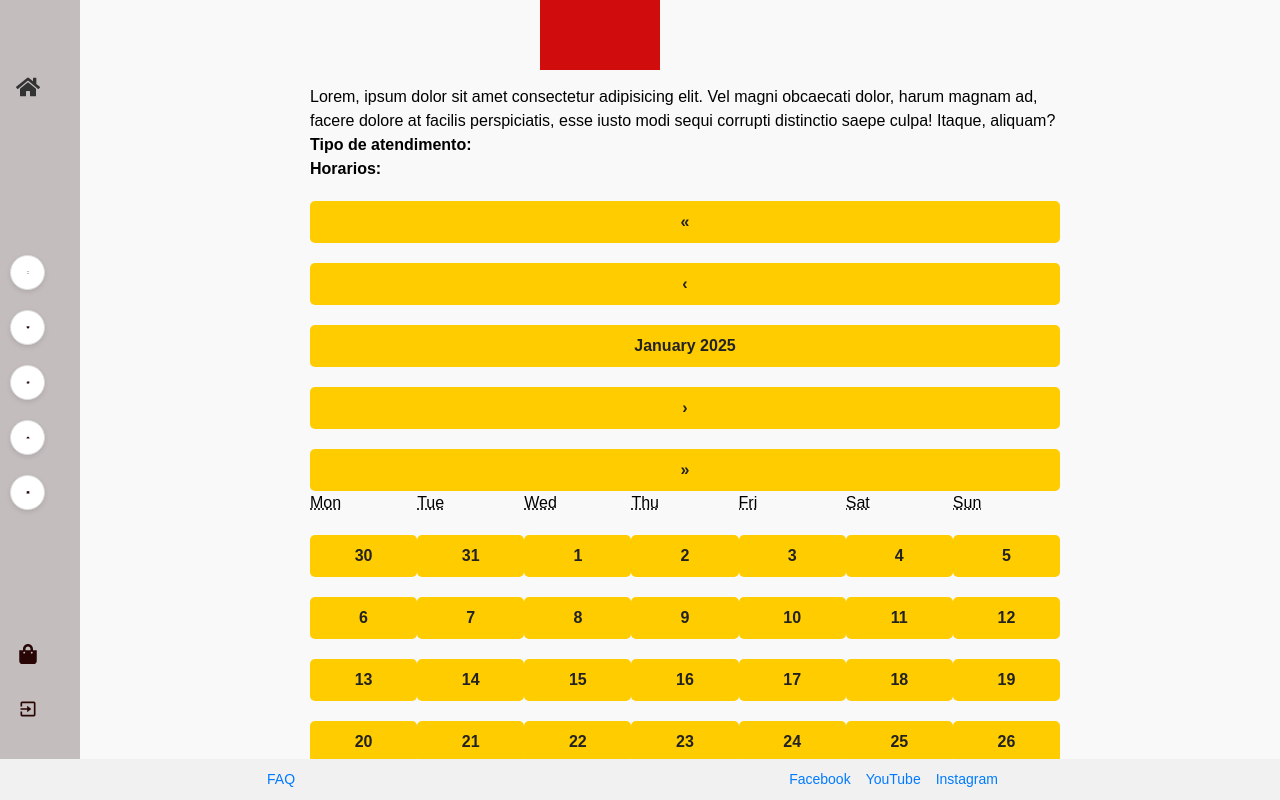
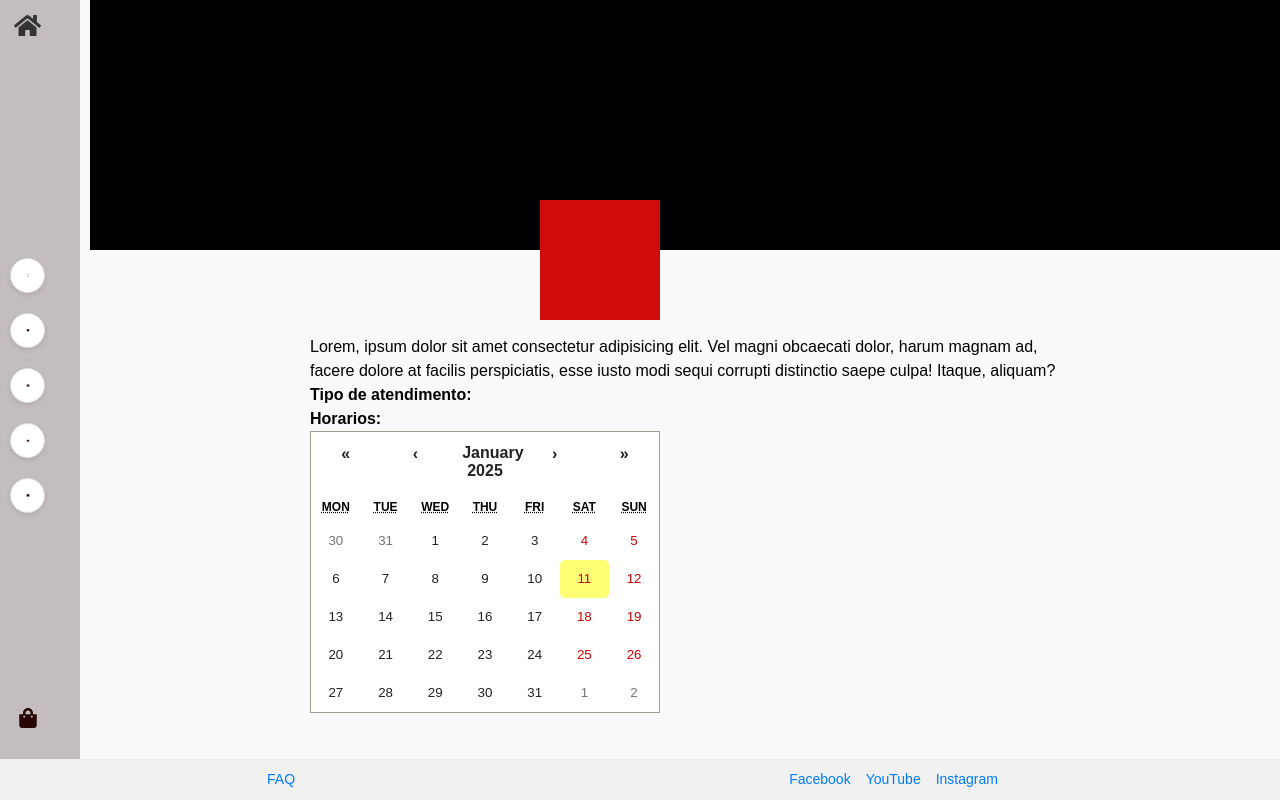
Before and after one commit to MMAbbadi/mais-ti-barbearia, a React (Vite) app: page /profilepage in a window 1280 px wide. Built offline with nearby package versions, Linux system fonts and the light colour scheme.

Commit message:
StyleCalendar

```diff
--- a/src/components/SideBar.css
+++ b/src/components/SideBar.css
@@ -2,14 +2,14 @@
 .sidebar {
   display: flex;
   flex-direction: column;
-  justify-content: space-around;
+  justify-content: space-between;
   align-items: center;
   height: 100vh;
   color: white;
 }
 
 .logo {
-  font-size: 24px;
+  font-size: 27px;
   margin: 20px 0;
   cursor: pointer;
 }
--- a/src/pages/ProfilePage.jsx
+++ b/src/pages/ProfilePage.jsx
@@ -2,7 +2,8 @@
 import Calendar from 'react-calendar'
 
 // Styles
-import classes from './ProfilePage.module.css'
+import classes from './ProfilePage.module.css';
+import 'react-calendar/dist/Calendar.css';
 
 export default function ProfilePage() {
   return (
```
